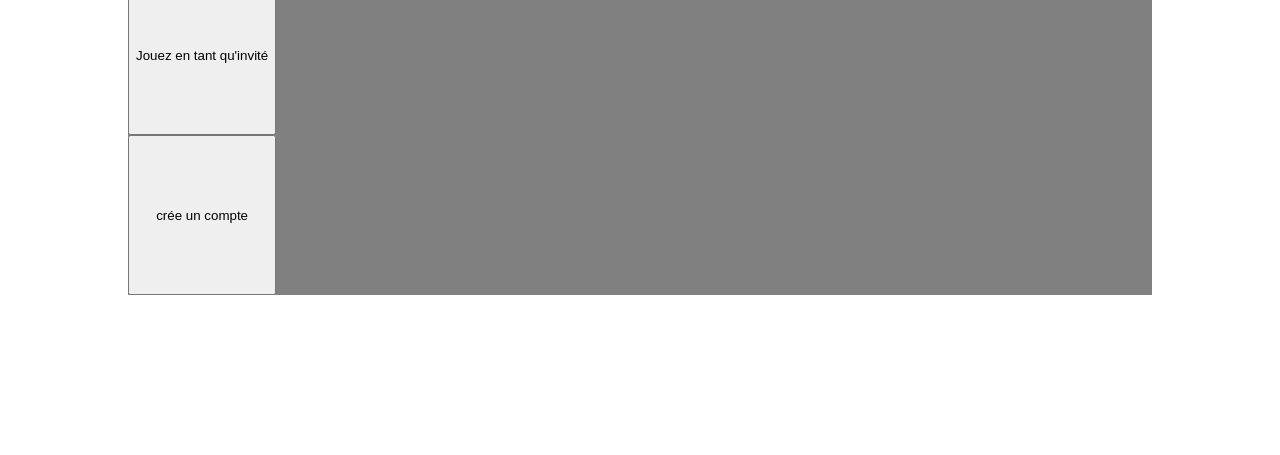
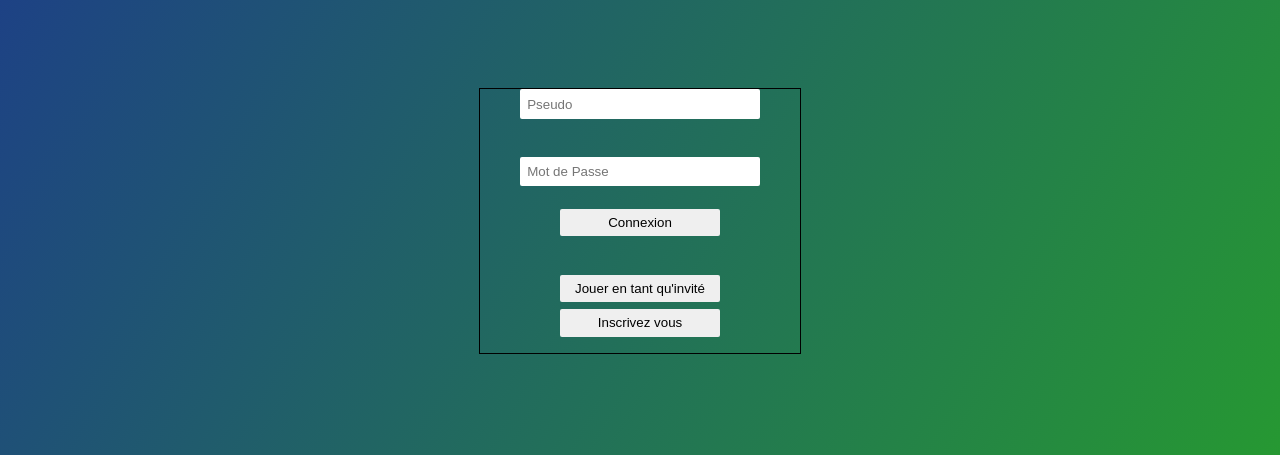
Before and after one commit to hurtcraft/projetWebMap, a website with bundled scripts: page public/index.html in a window 1280 px wide. Shown: the part 345-800 px from the top of the page. Built offline with nearby package versions, Linux system fonts and the light colour scheme; files whose address does not match are found by name.

Commit message:
shrijith

```diff
--- a/public/css/form.css
+++ b/public/css/form.css
@@ -1,24 +1,122 @@
+@font-face{
+    font-family: "MyFont";
+    src: url("AldotheApache.ttf")
+}
+
+
 #connectForm{
-    width: 80vw;
-    height: 60vh;
+    height: 100%;
     position: relative;
     top: 50%;
     left: 50%;
     transform: translate(-50%,-50%);
+    background: linear-gradient(300deg,#28a922,#1c3492);
+    background-size: 120% 120%;
+    animation: gradient-animation 5s ease infinite;
+
+    align-items: center ;
     display: flex;
-    flex-direction: row;
-    background-color: gray;
+    flex-direction: column;
+    justify-content: center;
+    text-align: center;
+
+}
+@keyframes gradient-animation {
+    0% {
+      background-position: 0% 50%;
+    }
+    50% {
+      background-position: 100% 50%;
+    }
+    100% {
+      background-position: 0% 50%;
+    }
+  }
+
+
+#titre{
+    text-align: center;
+    font-family: MyFont;
+    font-size: 150px;
+    color: white;
+    letter-spacing: 2px;
+
+}
+#connectPlayer{
+    display: flex;
+    flex-direction: column;
+    gap: 10px;
+    margin: 0 12.5%;
+    width: 75%;
+
+}
+
+button{
+    border-radius: 2px ;
+    width: 20vh;
+    margin-top: 2%;
+    padding: 2%;
+    margin-top : 2%;
+    border: none;
+    justify-content: center;
+}
+
+#btnConnexion{
+    margin-bottom: 10%;
+
+}
+#connectGuest{
+    border: 1px solid black;
+    justify-content: center;
+    width: 100%;
+
+}
+
+#connectGuest input{
+    width: 20vw;
+}
+#connectGuest{
+    justify-content: center;
+
+}
+#connectAs{
+    border: 1px solid black;
+    justify-content: center;
+}
+
+button:hover{
+    transition: 0.5s;
+    background-color: RED;
+}
+
+input{
+    border-radius: 2px ;
+    padding: 3%;
+    border: gray;
+}
+input[name=pseudo]{
+
+
 }
 #choixConnexion{
-    display: flex;
-    flex-direction: column;
+    padding: 5% 0 5% 0;
+    width: 25vw;
 }
-#choixConnexion button{
-    flex-grow: 1;
+#btnCreateRoom, #btnJoinRoom{
+    margin: 5% auto;
 }
 
-#connectGuest,#connectPlayer,#connectCreateAcc,#connectCreateRoom,#connectJoinRoom{
-    width: 100%;
+
+
+
+
+
+
+
+
+
+
+#connectGuest,#connectCreateAcc,#connectCreateRoom,#connectJoinRoom{
     height: auto;
     display: none;
 }
--- a/public/css/styles.css
+++ b/public/css/styles.css
@@ -1,8 +1,10 @@
 html,
 body {
+
   height: 100%;
   padding: 0;
   margin: 0;
+
 }
 #map {
   /* configure the size of the map */
--- a/public/index.html
+++ b/public/index.html
@@ -14,40 +14,38 @@
 
 
     <form action="" method="" name="connectForm" id="connectForm" class="form">
+        <h1 id="titre">Nom du jeu</h1>
 
-        <div id = "choixConnexion" >
-            <button id = "btnConnexion">Connectez vous</button>
-            <button id = "btnGuest">Jouez en tant qu'invité</button>
-            <button id = "btnCreationAcc">crée un compte</button>
-        </div>
 
 
         <div id ="connectAs" class="subForm">
+
             <div id = "connectGuest">
-                <h5>connexion guest </h5>
-                <input type="text" name="pseudo" class="pseudo" placeholder="pseudo" required="required">
+                <input type="text" name="pseudo" class="pseudo" placeholder="Pseudo" required="required">
                 <input type="text" name="idSalle" id="idSalleConnectGuest" placeholder="idSalle" required="required">
 
             </div>
 
 
-
             <div id = "connectPlayer">
-                <h5>connexion mdp</h5>
-                <input type="text" name="pseudo" class="pseudo" placeholder="pseudo">
-                <input type="text" name="password" class="password" placeholder="password">
+                <input type="text" name="pseudo" class="pseudo" placeholder="Pseudo"> <br>
+                <input type="text" name="password" class="password" placeholder="Mot de Passe">
+            </div>
+            <div id = "choixConnexion" >
+                <button id = "btnConnexion">Connexion</button> <br>
+                <button id = "btnGuest">Jouer en tant qu'invité</button>
+                <button id = "btnCreationAcc">Inscrivez vous</button>
             </div>
             <div id = "connectCreateAcc">
-                <h5>crée un compte</h5>
-                <input type="text" name="email" class="email" placeholder="email">
-                <input type="text" name="password" class="password" placeholder="password">
+                <input type="text" name="email" class="email" placeholder="Email">
+                <input type="text" name="password" class="password" placeholder="Mot de Passe">
                 <input type="text" name="pseudo" class="pseudo" placeholder="pseudo">
             </div>
 
             <!-- <button id="submitConnectAs">jouer</button> -->
 
-            <button id="btnCreateRoom" type="submit">créer une salle</button>
-            <button id="btnJoinRoom" type="submit">rejoindre une salle</button>
+            <button id="btnCreateRoom" type="submit">Créer une salle</button>
+            <button id="btnJoinRoom" type="submit">Rejoindre une salle</button>
         </div>
 
         <!-- ignorer cette partie pour le front pour l'instant  elle me sert de repere ==> julien-->
--- a/public/js/form.js
+++ b/public/js/form.js
@@ -36,6 +36,7 @@ let RoomMaker=false;
 
 btnGuest.addEventListener("click",(e)=>{
     e.preventDefault();
+    sectionUtilisateur.style.display = "none";
     choixConnexion.style.display="none";
     sectionGuest.style.display="flex";
 
```
Also changed, not shown: public/accueil.html (added), public/css/AldotheApache.ttf (added).
